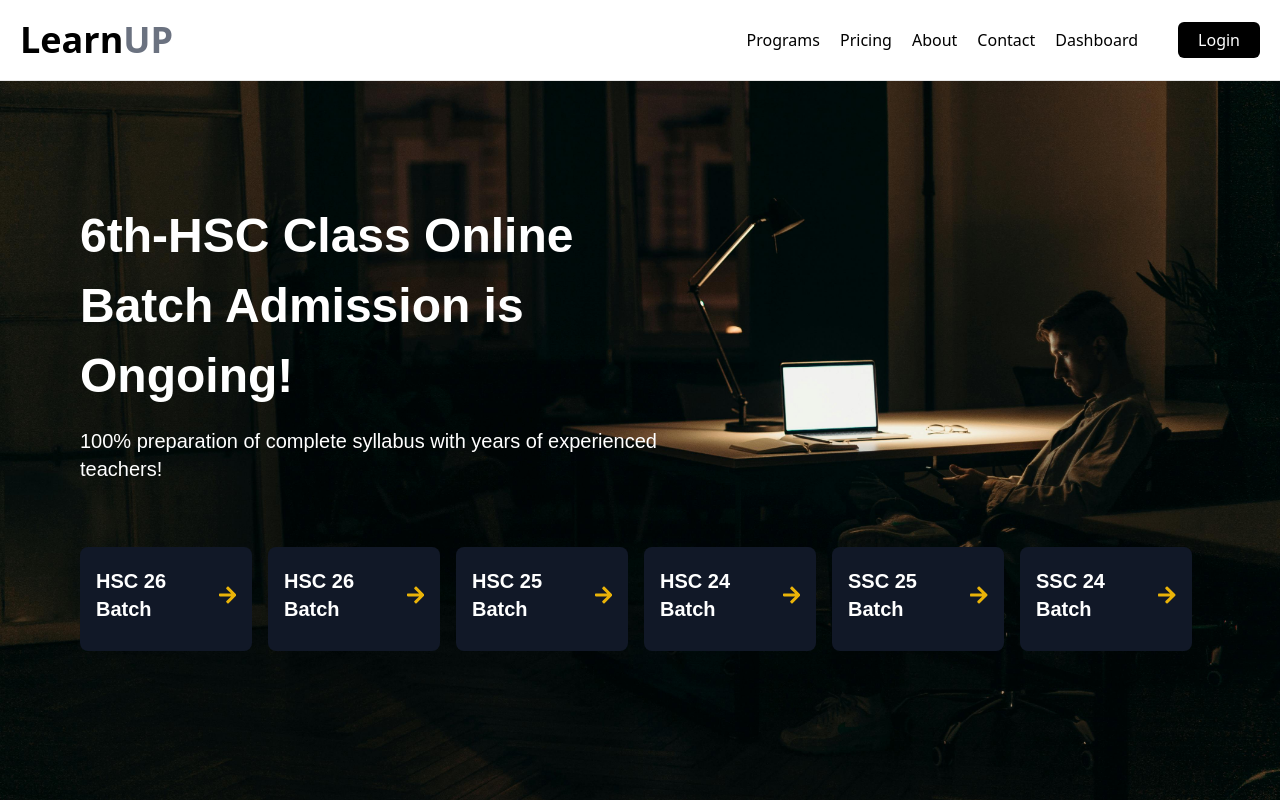
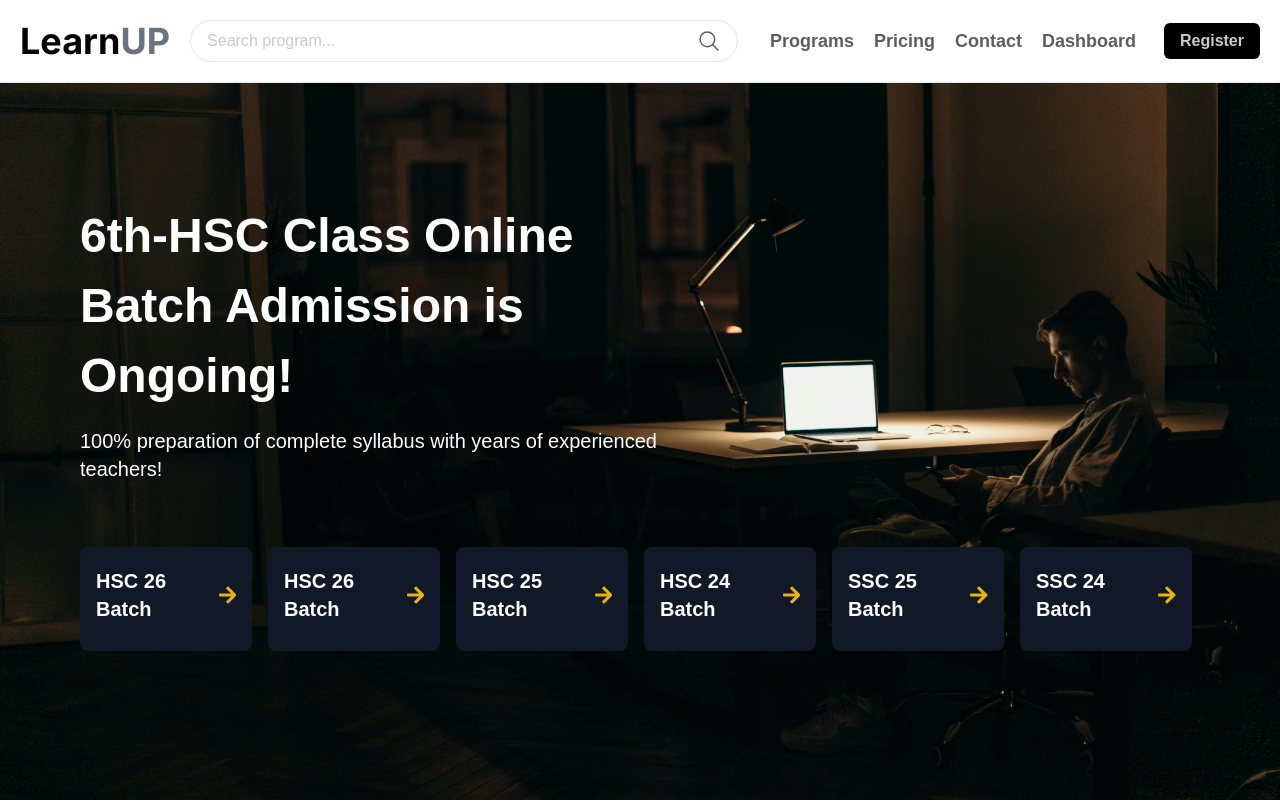
Before and after one commit to webdevaminul/web-innovators, a React (Vite) app in the folder frontend/: page / in a window 1280 px wide. Shown: the top 802 px of the page. Built offline with nearby package versions, Linux system fonts and the light colour scheme; a web font is replaced by a local one.

Commit message:
navbar edited

```diff
--- a/frontend/src/Section/Navbar/Navbar.jsx
+++ /dev/null
@@ -1,81 +0,0 @@
-import { useState } from 'react';
-import { Link, NavLink } from 'react-router-dom';
-import { RiMenuFold2Line } from "react-icons/ri";
-import { RiMenuFoldLine } from "react-icons/ri";
-import { IoSearchOutline } from "react-icons/io5";
-import { MdArrowBackIosNew } from "react-icons/md";
-import "./navbar.css"
-
-const Navbar = () => {
-
-    const links = <>
-        <li><NavLink to="/home">Programs</NavLink></li>
-        <li><NavLink to="/pricing">Pricing</NavLink></li>
-        {/* <li><NavLink to="/about">About</NavLink></li> */}
-        <li><NavLink to="/contact">Contact</NavLink></li>
-        <li><NavLink to="/register">Dashboard</NavLink></li>
-    </>
-
-    const [openMenu, setOpenMenu] = useState(false)
-    const [searchBarOpen, setSearchBarOpen] = useState(false)
-
-    console.log(searchBarOpen)
-
-    return (
-        <div className='fixed w-full top-0 left-0 z-20 py-5 border-b border-[#e7e7e7] font-bai bg-[#ffffff]'>
-
-            <div className='max-w-[1580px] mx-auto flex justify-between items-center gap-3 sm:gap-5 px-3 sm:px-5 relative'>
-
-                <div className='flex items-center gap-3'>
-                    <div onClick={() => setOpenMenu(!openMenu)} className='md:hidden flex items-center'>
-                        <button className='text-2xl'>{openMenu ? <RiMenuFoldLine /> : <RiMenuFold2Line />}</button>
-                    </div>
-
-                    <div>
-                        <Link to="/"><h1 className='font-bold text-3xl sm:text-4xl font-inter'>Learn<span className='text-gray-500'>UP</span></h1></Link>
-                    </div>
-                </div>
-
-                {/* search bar for large device */}
-                <div className='border py-2 px-4 border-[#e7e7e7] rounded-3xl w-full justify-between sm:flex md:hidden lg:flex hidden'>
-                    <input className='outline-none w-full placeholder:text-[#cacaca] text-[#303030] ' type="text" placeholder='Search program...' />
-                    <button className='text-2xl text-[#5e5e5e]'><IoSearchOutline /></button>
-                </div>
-
-                {/* search bar for small device */}
-                <div className={`border-b absolute z-10 py-2 px-4 border-[#e7e7e7] top-0 justify-between flex bg-white transition-all ease-in-out ${searchBarOpen ? 'w-full left-0' : 'w-0 -left-[300px]'}`}>
-
-                    <button onClick={() => setSearchBarOpen(false)} className='absolute p-2 text-[#5e5e5e] -top-5 left-1'><MdArrowBackIosNew /></button>
-
-                    <input className='outline-none w-full placeholder:text-[#cacaca] text-[#303030] ' type="text" placeholder='Search program...' />
-                    <button className='text-2xl text-[#5e5e5e]'><IoSearchOutline /></button>
-                </div>
-
-
-                {/* nav links for small device */}
-                <div className={`nav-parent md:hidden transition-all ease-in-out flex flex-col gap-5 absolute list-none top-14 border-t p-5 bg-white h-screen ${openMenu ? "left-0 w-full" : "-left-[300px] w-[300px]"} font-semibold text-lg text-[#5e5e5e]`}>
-                    {links}
-                </div>
-
-                <div className='flex items-center gap-5'>
-
-                    {/* nav links for large device */}
-                    <div className='nav-parent list-none gap-5 ml-3 hidden md:flex font-semibold text-lg text-[#5e5e5e]'>
-                        {links}
-                    </div>
-
-                    <div onClick={() => setSearchBarOpen(true)} className='sm:hidden md:flex lg:hidden flex items-center'>
-                        <button className='text-2xl text-[#5e5e5e]'><IoSearchOutline /></button>
-                    </div>
-
-                    <div className='sm:ml-2'>
-                        <button className='sm:py-[6px] py-1 px-2 sm:px-4 rounded-md bg-black font-semibold text-[#cacaca]'><Link to="/register">Register</Link></button>
-                    </div>
-                </div>
-
-            </div>
-        </div>
-    );
-};
-
-export default Navbar;
--- a/frontend/src/components/Navbar/Navbar.jsx
+++ b/frontend/src/components/Navbar/Navbar.jsx
@@ -1,69 +1,78 @@
-import React, { useState } from "react";
-import { Link } from "react-router-dom";
+import { useState } from 'react';
+import { Link, NavLink } from 'react-router-dom';
+import { RiMenuFold2Line } from "react-icons/ri";
+import { RiMenuFoldLine } from "react-icons/ri";
+import { IoSearchOutline } from "react-icons/io5";
+import { MdArrowBackIosNew } from "react-icons/md";
+import "./navbar.css"
 
 const Navbar = () => {
-  const links = (
-    <>
-      <li>
-        <Link>Programs</Link>
-      </li>
-      <li>
-        <Link>Pricing</Link>
-      </li>
-      <li>
-        <Link>About</Link>
-      </li>
-      <li>
-        <Link>Contact</Link>
-      </li>
-      <li>
-        <Link>Dashboard</Link>
-      </li>
+
+    const links = <>
+        <li><NavLink to="/home">Programs</NavLink></li>
+        <li><NavLink to="/pricing">Pricing</NavLink></li>
+        {/* <li><NavLink to="/about">About</NavLink></li> */}
+        <li><NavLink to="/contact">Contact</NavLink></li>
+        <li><NavLink to="/register">Dashboard</NavLink></li>
     </>
-  );
 
-  const [openMenu, setOpenMenu] = useState(false);
-  console.log(openMenu);
+    const [openMenu, setOpenMenu] = useState(false)
+    const [searchBarOpen, setSearchBarOpen] = useState(false)
+
+    console.log(searchBarOpen)
 
     return (
-    <div className="fixed w-full top-0 left-0 z-20 py-5 border-b border-[#e7e7e7] bg-white">
-      <div className="max-w-[1400px] mx-auto flex justify-between items-center gap-3 sm:gap-5 px-3 sm:px-5 relative">
-        <div className="flex items-center gap-3">
-          <div onClick={() => setOpenMenu(!openMenu)} className="md:hidden block">
-            <button>{openMenu ? "close" : "open"}</button>
+        <div className='fixed w-full top-0 left-0 z-20 py-5 border-b border-[#e7e7e7] font-bai bg-[#ffffff]'>
+
+            <div className='max-w-[1580px] mx-auto flex justify-between items-center gap-3 sm:gap-5 px-3 sm:px-5 relative'>
+
+                <div className='flex items-center gap-3'>
+                    <div onClick={() => setOpenMenu(!openMenu)} className='md:hidden flex items-center'>
+                        <button className='text-2xl'>{openMenu ? <RiMenuFoldLine /> : <RiMenuFold2Line />}</button>
                     </div>
 
                     <div>
-            <h1 className="font-bold text-3xl sm:text-4xl ">
-              Learn<span className="text-gray-500">UP</span>
-            </h1>
+                        <Link to="/"><h1 className='font-bold text-3xl sm:text-4xl font-inter'>Learn<span className='text-gray-500'>UP</span></h1></Link>
                     </div>
                 </div>
 
-        {/* <div className='border py-2 px-4 border-[#e7e7e7] rounded-3xl w-full flex justify-between'>
+                {/* search bar for large device */}
+                <div className='border py-2 px-4 border-[#e7e7e7] rounded-3xl w-full justify-between sm:flex md:hidden lg:flex hidden'>
                     <input className='outline-none w-full placeholder:text-[#cacaca] text-[#303030] ' type="text" placeholder='Search program...' />
-                    <button>Search</button>
-                </div> */}
+                    <button className='text-2xl text-[#5e5e5e]'><IoSearchOutline /></button>
+                </div>
 
-        <div
-          className={`md:hidden transition-all ease-in-out flex flex-col gap-5 absolute list-none top-14 border-t p-5 bg-white h-screen ${
-            openMenu ? "left-0 w-full" : "-left-[300px] w-[300px]"
-          }`}
-        >
-          {/* <button className='text-left'>close</button> */}
+                {/* search bar for small device */}
+                <div className={`border-b absolute z-10 py-2 px-4 border-[#e7e7e7] top-0 justify-between flex bg-white transition-all ease-in-out ${searchBarOpen ? 'w-full left-0' : 'w-0 -left-[300px]'}`}>
 
+                    <button onClick={() => setSearchBarOpen(false)} className='absolute p-2 text-[#5e5e5e] -top-5 left-1'><MdArrowBackIosNew /></button>
+
+                    <input className='outline-none w-full placeholder:text-[#cacaca] text-[#303030] ' type="text" placeholder='Search program...' />
+                    <button className='text-2xl text-[#5e5e5e]'><IoSearchOutline /></button>
+                </div>
+
+
+                {/* nav links for small device */}
+                <div className={`nav-parent md:hidden transition-all ease-in-out flex flex-col gap-5 absolute list-none top-14 border-t p-5 bg-white h-screen ${openMenu ? "left-0 w-full" : "-left-[300px] w-[300px]"} font-semibold text-lg text-[#5e5e5e]`}>
                     {links}
                 </div>
 
-        <div className="flex items-center gap-5">
-          <div className="list-none gap-5 ml-5 hidden md:flex">{links}</div>
+                <div className='flex items-center gap-5'>
 
-          <div className="ml-5 ">
-            <button className="sm:py-[6px] py-1 px-5 rounded-md bg-black text-white">
-              <Link to="/login">Login</Link>
-            </button>
+                    {/* nav links for large device */}
+                    <div className='nav-parent list-none gap-5 ml-3 hidden md:flex font-semibold text-lg text-[#5e5e5e]'>
+                        {links}
+                    </div>
+
+                    <div onClick={() => setSearchBarOpen(true)} className='sm:hidden md:flex lg:hidden flex items-center'>
+                        <button className='text-2xl text-[#5e5e5e]'><IoSearchOutline /></button>
+                    </div>
+
+                    <div className='sm:ml-2'>
+                        <button className='sm:py-[6px] py-1 px-2 sm:px-4 rounded-md bg-black font-semibold text-[#cacaca]'><Link to="/register">Register</Link></button>
                     </div>
                 </div>
+
             </div>
         </div>
     );
```
Also changed, not shown: frontend/src/components/Navbar/navbar.css (renamed from frontend/src/Section/Navbar/navbar.css), 1 other file (tests, documents, lock files or other folders). Lines whose indentation alone changed are shown as unchanged.
